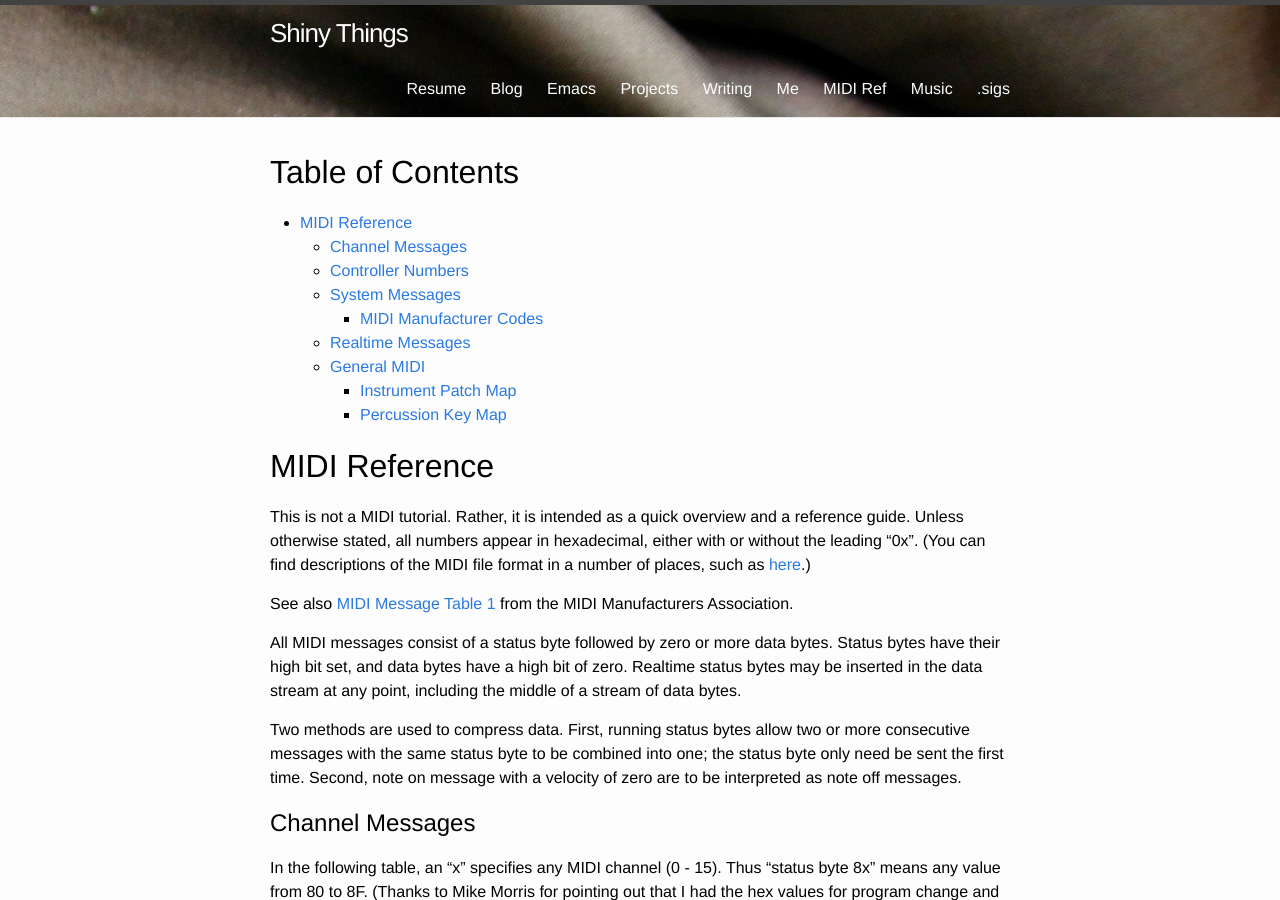
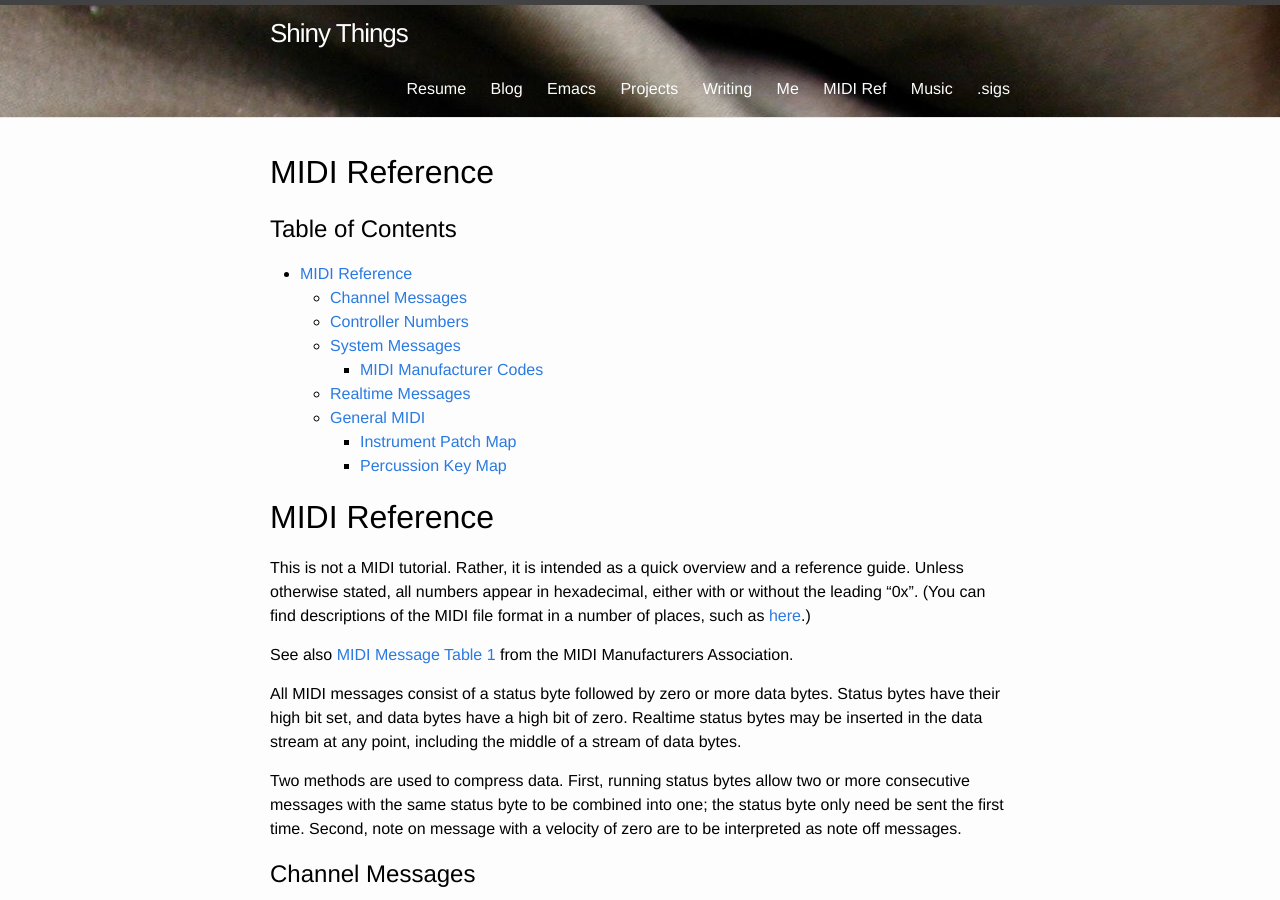
Before and after one commit to jimm/www-jimmenard-com-jekyll, a Jekyll site: the page built from midi_ref.md, in a window 1280 px wide and 900 px high. Built offline with Jekyll 4.4.1, drawn with Linux system fonts in a browser that asks for light colours.

Commit message:
better titles

```diff
--- a/midi_ref.md
+++ b/midi_ref.md
@@ -3,7 +3,9 @@ layout: default
 title: MIDI Ref
 ---
 
-# Table of Contents
+# MIDI Reference
+
+## Table of Contents
 
 - [MIDI Reference](#midi-reference)
   - [Channel Messages](#channel-messages)
```
